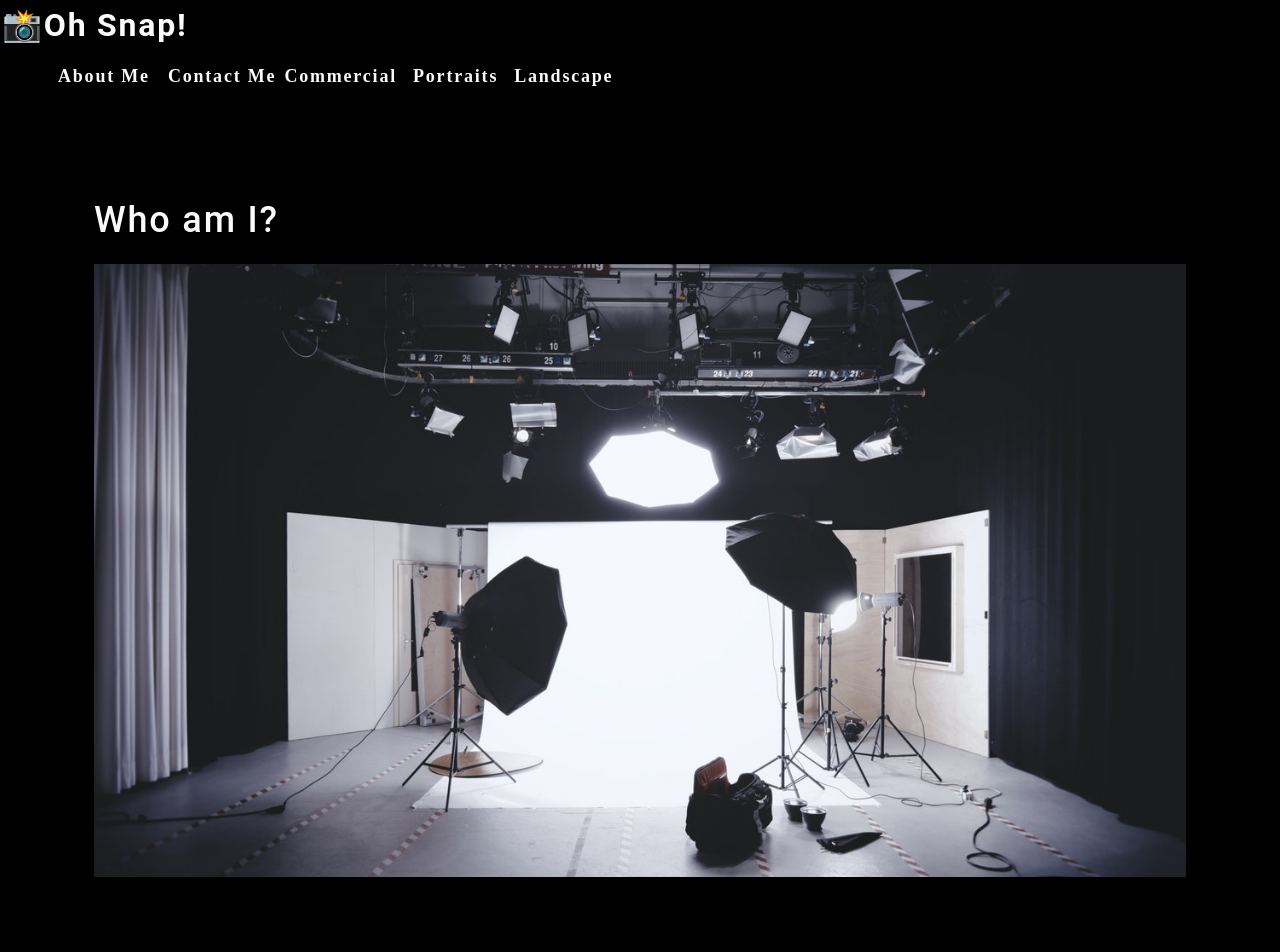
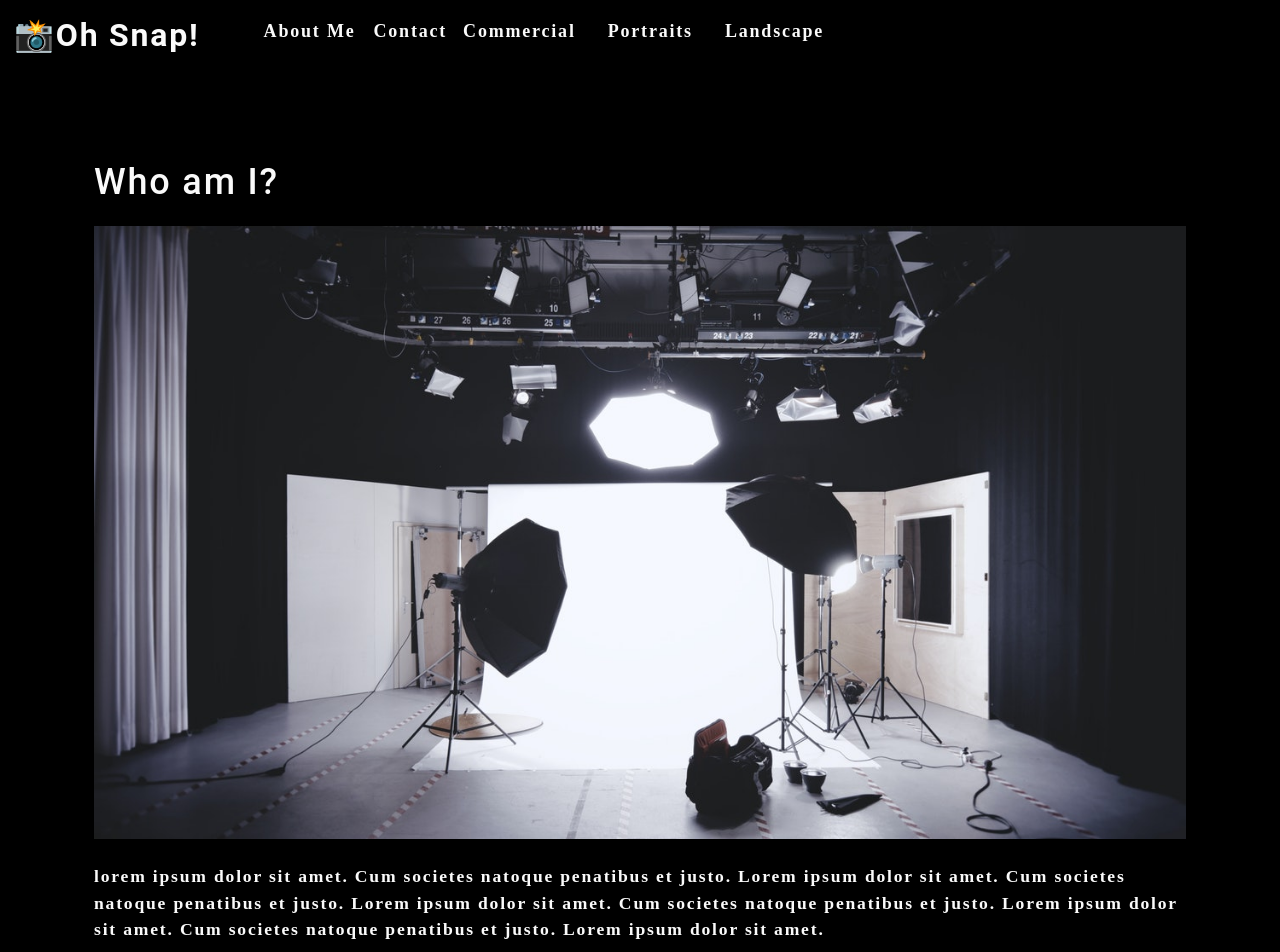
Before and after one commit to Abstrack5/photo-port, a React (Create React App) app: page / in a window 1280 px wide. Shown: the top 952 px of the page. Built offline with nearby package versions, Linux system fonts and the light colour scheme.

Commit message:
finished 20.1

```diff
--- a/src/components/About/index.js
+++ b/src/components/About/index.js
@@ -6,7 +6,11 @@ const About = ()=>{
         <section className='my-5'>
             <h1 id='about'>Who am I?</h1>
             <img src={coverImage} className='my-2' style={{width:'100%'}} alt='cover' />
+        <p>
+            lorem ipsum dolor sit amet. Cum societes natoque penatibus et justo. Lorem ipsum dolor sit amet. Cum societes natoque penatibus et justo. Lorem ipsum dolor sit amet. Cum societes natoque penatibus et justo. Lorem ipsum dolor sit amet. Cum societes natoque penatibus et justo. Lorem ipsum dolor sit amet.
+        </p>
         </section>
+
     )
 }
 
--- a/src/components/Nav/index.js
+++ b/src/components/Nav/index.js
@@ -23,9 +23,9 @@ function categorySelected(name) {
 const Nav = () => {
 
   return (
-    <header>
+    <header className="flex-row px-1">
       <h2>
-        <a href="/">
+        <a href="/" className="flex-row px-1 my-1">
           <span role="img" aria-label="camera"> 📸</span>Oh Snap!
         </a>
       </h2>
@@ -37,13 +37,13 @@ const Nav = () => {
                 </a>
             </li>
             <li>
-                <span>Contact Me</span>
+                <span>Contact</span>
             </li>
             {categories.map((category) => (
                 // Whenever we map over anything in JSX, the outermost element
                 // must have a key attribute that's set to be something unique.
                 // This helps React keep track of items in the virtual DOM.
-                <li className='mx-1' key={category.name} >
+                <li className='mx-2' key={category.name} >
                      <span onClick={() => categorySelected(category.name)} >
                       {category.name}
                       </span>
```
